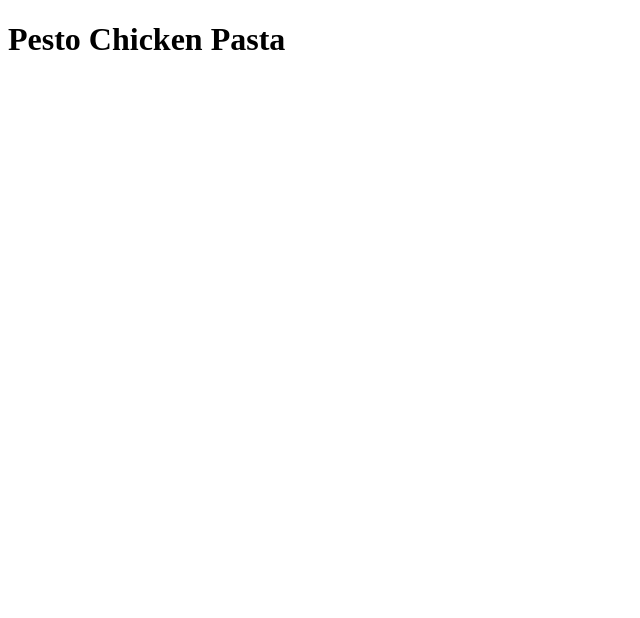
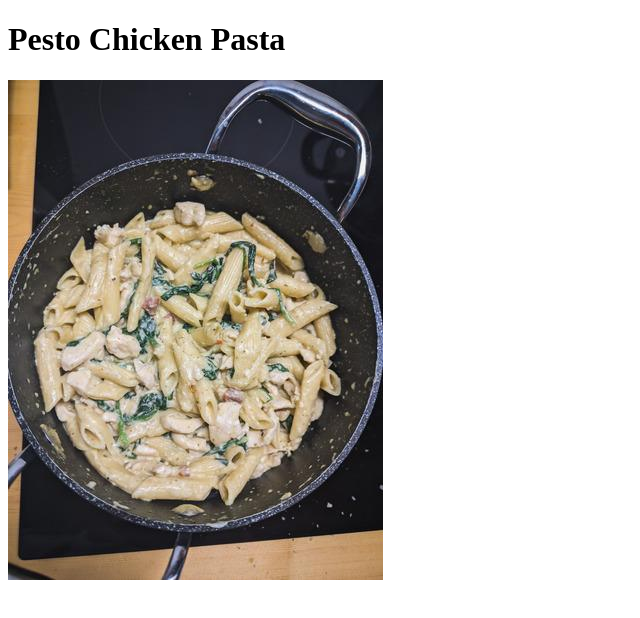
Before and after one commit to mafrib/odin-recipes, a plain HTML site: page recipes/pesto-chicken-pasta.html in a window 1280 px wide. Shown: the whole page, without its empty margins (0-640 px from the left). Drawn offline with Linux system fonts and the light colour scheme.

Commit message:
Add an image of finished pesto chichen pasta

```diff
--- a/recipes/pesto-chicken-pasta.html
+++ b/recipes/pesto-chicken-pasta.html
@@ -5,6 +5,7 @@
   <title>Pesto Chicken Pasta</title>
 </head>
 <body>
-  <h1>Pesto Chicken Pasta</h1>
+  <h1>Pesto Chicken Pasta</h1><img src=
+  "../img/pesto-chicken-pasta.jpg" alt="Finished dish">
 </body>
 </html>
```
Also changed, not shown: img/pesto-chicken-pasta.jpg (added).
